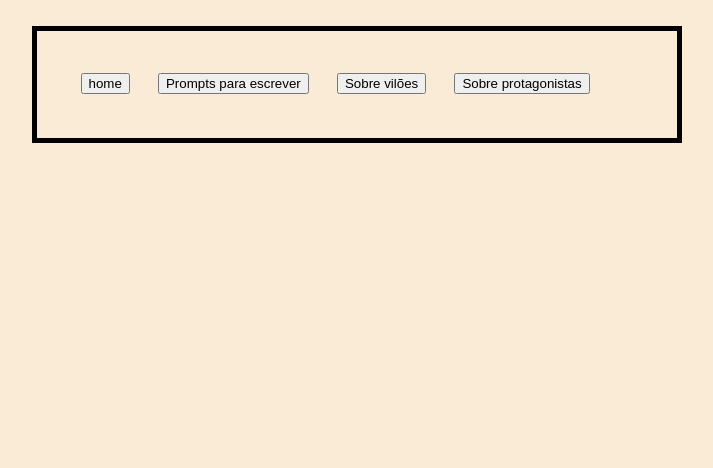
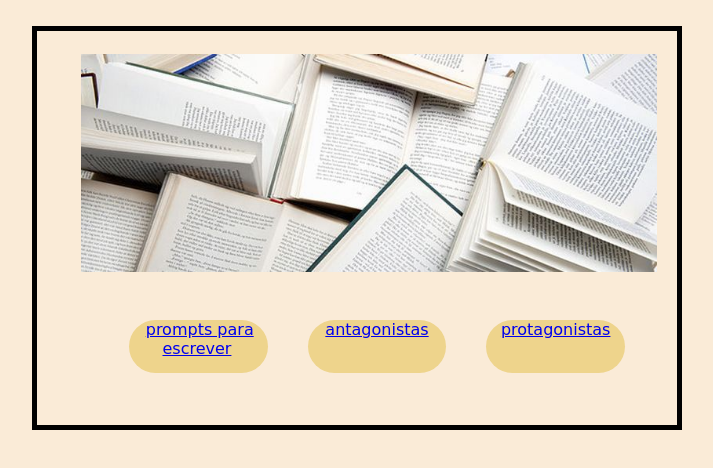
Before and after one commit to nykcris/aula, a plain HTML site: page index.html in a window 1280 px wide. Shown: the whole page, without its empty margins (283-996 px from the left). Drawn offline with Linux system fonts and the light colour scheme.

Commit message:
Add files via upload

```diff
--- a/estilo.css
+++ b/estilo.css
@@ -14,9 +14,26 @@ body {
     border: 5px solid rgb(0, 0, 0);
 
   }
-.botao{
+  header img{
+    width: 100%;
+    height: 100%;
+  }
+  body ul{
+         background-color: antiquewhite;
+         list-style: none;
+         display: flex;
+        text-align: center;
+         justify-content: center;
+         align-items: center;
+  }
+   body ul li {
+     margin: 20px;
+     width: 200px;
+     height: 53px;
 
-}
+     background-color: rgb(238, 212, 140);
+     border-radius:30px;
+   }
 h1{
    text-align: center;
    text-decoration: underline;
--- a/index.html
+++ b/index.html
@@ -1,21 +1,23 @@
 <!DOCTYPE html>
-<html lang="en">
+<html lang="pt-br">
 <head>
     <meta charset="UTF-8">
     <meta http-equiv="X-UA-Compatible" content="IE=edge">
     <meta name="viewport" content="width=device-width, initial-scale=1.0">
     <title>Document</title>
     <link rel="stylesheet" type="text/css" href="estilo.css" />
+
 </head>
+
 <body>
-    <div class="menu-navegação">
-        <br>
-         <button class="botao" id="home" onclick="mudarsite(this)">home</button>
-        <button class="botao" id="escritas" onclick="mudarsite(this)">Prompts para escrever</button>
-        <button class="botao" id="antagonistas" onclick="mudarsite(this)">Sobre vilões</button>
-        <button class="botao" id="Protagonistas" onclick="mudarsite(this)">Sobre protagonistas</button>
-        <br>
-     </div>
+    <header>
+        <img src="livros header.jpg" alt="">
+    </header>
+    <ul>
+        <li><a href="prompt.html">prompts para escrever</a></li>
+        <li><a href="antagonistas.html">antagonistas</a></li>
+        <li><a href="protagonistas.html">protagonistas</a></li>
+    </ul>
 
 </body>
 </html>
```
Also changed, not shown: home.html (added, +12 -0 lines), prompt.html (added, +12 -0 lines), antagonistas.html (added), header.jfif (added), livros header.jpg (added), protagonistas.html (added).
